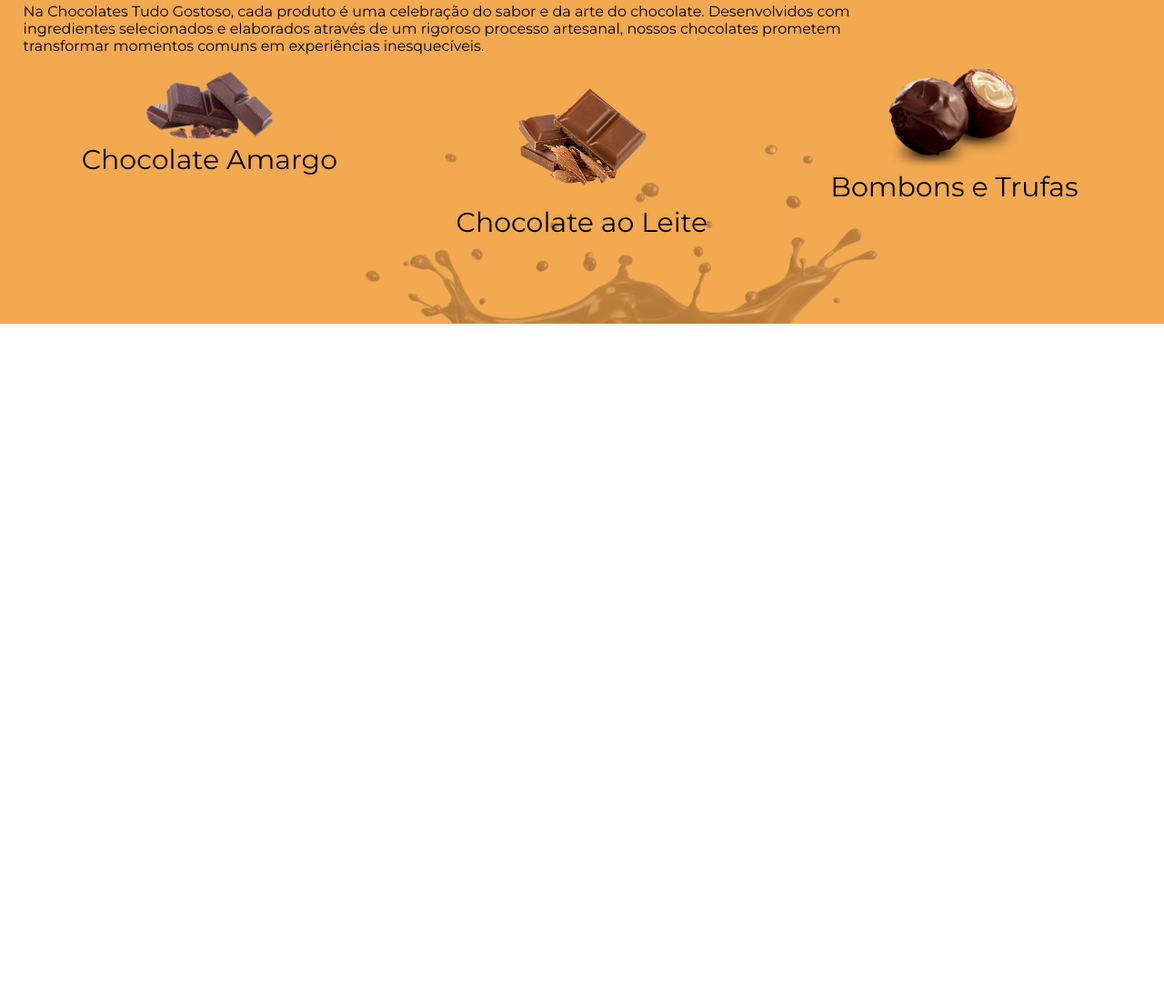
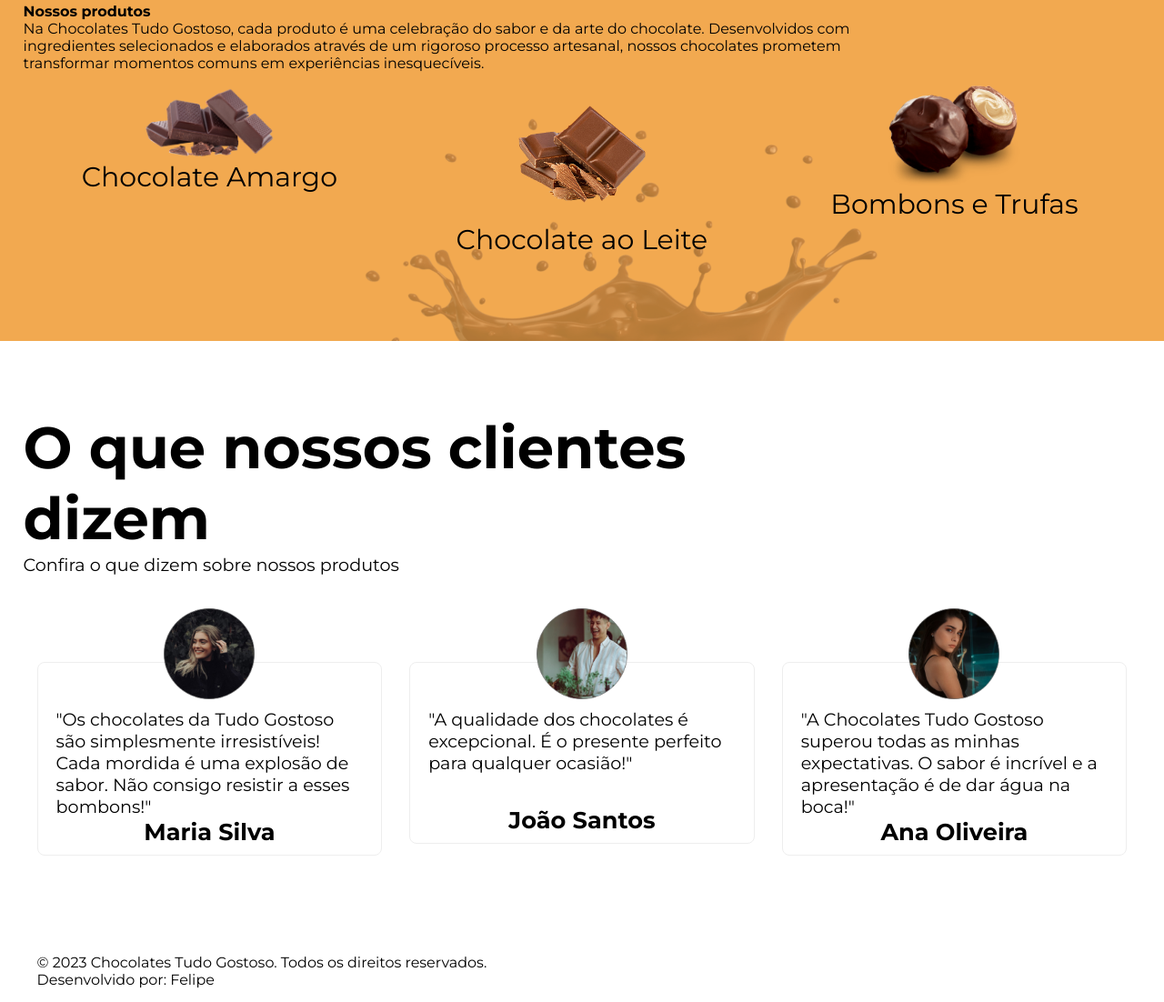
Before and after one commit to FelipeHooper27/exercicios-que-realizei-nas-aulas-monkey-code, a plain HTML site: page layout-front-end/index.html in a window 1280 px wide. Shown: the part 1444-2546 px from the top of the page at 91% size. Before the commit the page ends 1800 px from the top, so only its background shows below. Drawn offline with Linux system fonts and the light colour scheme.

Commit message:
feat: adicionadas section testimonials e footer

```diff
--- a/layout-front-end/assets/css/theme.css
+++ b/layout-front-end/assets/css/theme.css
@@ -119,12 +119,12 @@
             }
         }
     }
-    .about-us, .products{
+    .about-us, .products, .testimonials{
         .container{
             padding: 78px 0;
         }
     }
-    .about-us {
+    .about-us, .testimonials {
         .container{
             h2{
                 font-size: 4em;
@@ -151,5 +151,33 @@
             }
         }
     }
+    .testimonials{
+        .container-testimonial{
+            background-color: #fff;
+            border: 1px solid #EEE;
+            border-radius: 8px;
+            display: flex;
+            align-items: center;
+            flex-direction: column;
+            justify-content: space-between;
+            min-height: 200px;
+            margin-top: 80px;
+            padding: 10px 20px;
+            position: relative;
+            img{
+                height: 100px;
+                position: absolute;
+                top: -60px;
+                width: 100px;
+            }
+            p{
+                font-size: 1.2em;
+                margin-top: 40px;
+            }
+            h3{
+                font-size: 1.6em;
+            }
+        }
+    }
 
 }
--- a/layout-front-end/index.html
+++ b/layout-front-end/index.html
@@ -73,6 +73,7 @@
             <div class="container">
                 <div class="row">
                     <div class="col-9">
+                        <h2>Nossos produtos</h2>
                         <p>Na Chocolates Tudo Gostoso, cada produto é uma celebração do sabor e da arte do chocolate.
                             Desenvolvidos com ingredientes selecionados e elaborados através de um rigoroso processo
                             artesanal, nossos chocolates prometem transformar momentos comuns em experiências
@@ -101,6 +102,52 @@
                 </div>
             </div>
         </section>
+        <section class="testimonials">
+            <div class="container">
+                <div class="row">
+                    <div class="col-9">
+                        <h2>O que nossos clientes dizem</h2>
+                        <p>Confira o que dizem sobre nossos produtos</p>
+                    </div>
+                </div>
+                <div class="row">
+                    <div class="col-4">
+                        <div class="container-testimonial">
+                            <img src="assets/imgs/pessoas/1.png" alt="">
+                            <p>"Os chocolates da Tudo Gostoso são simplesmente irresistíveis! Cada mordida é uma
+                                explosão de sabor. Não consigo resistir a esses bombons!"</p>
+                            <h3>Maria Silva</h3>
+                        </div>
+                    </div>
+                    <div class="col-4">
+                        <div class="container-testimonial">
+                            <img src="assets/imgs/pessoas/2.png" alt="">
+                            <p>"A qualidade dos chocolates é excepcional. É o presente perfeito para qualquer ocasião!"
+                            </p>
+                            <h3>João Santos</h3>
+                        </div>
+                    </div>
+                    <div class="col-4">
+                        <div class="container-testimonial">
+                            <img src="assets/imgs/pessoas/3.png" alt="">
+                            <p>"A Chocolates Tudo Gostoso superou todas as minhas expectativas. O sabor é incrível e a
+                                apresentação é de dar água na boca!"</p>
+                                <h3>Ana Oliveira</h3>
+                        </div>
+                    </div>
+                </div>
+            </div>
+        </section>
+        <footer>
+            <div class="container">
+                <div class="row">
+                    <div class="col-12">
+                        <p>© 2023 Chocolates Tudo Gostoso. Todos os direitos reservados.</p>
+                        <p>Desenvolvido por: Felipe</p>
+                    </div>
+                </div>
+            </div>
+        </footer>
     </section>
 </body>
 
```
